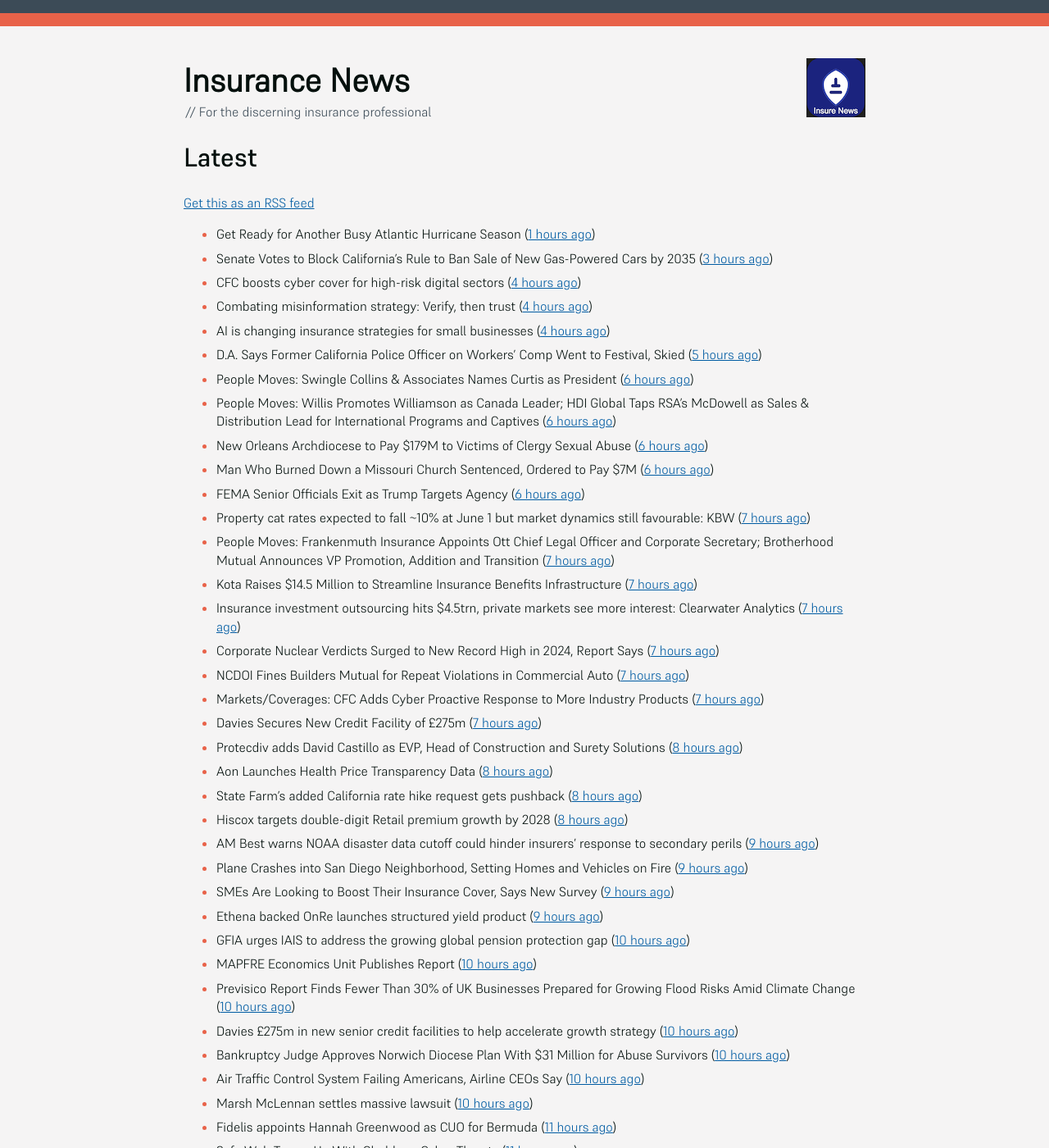
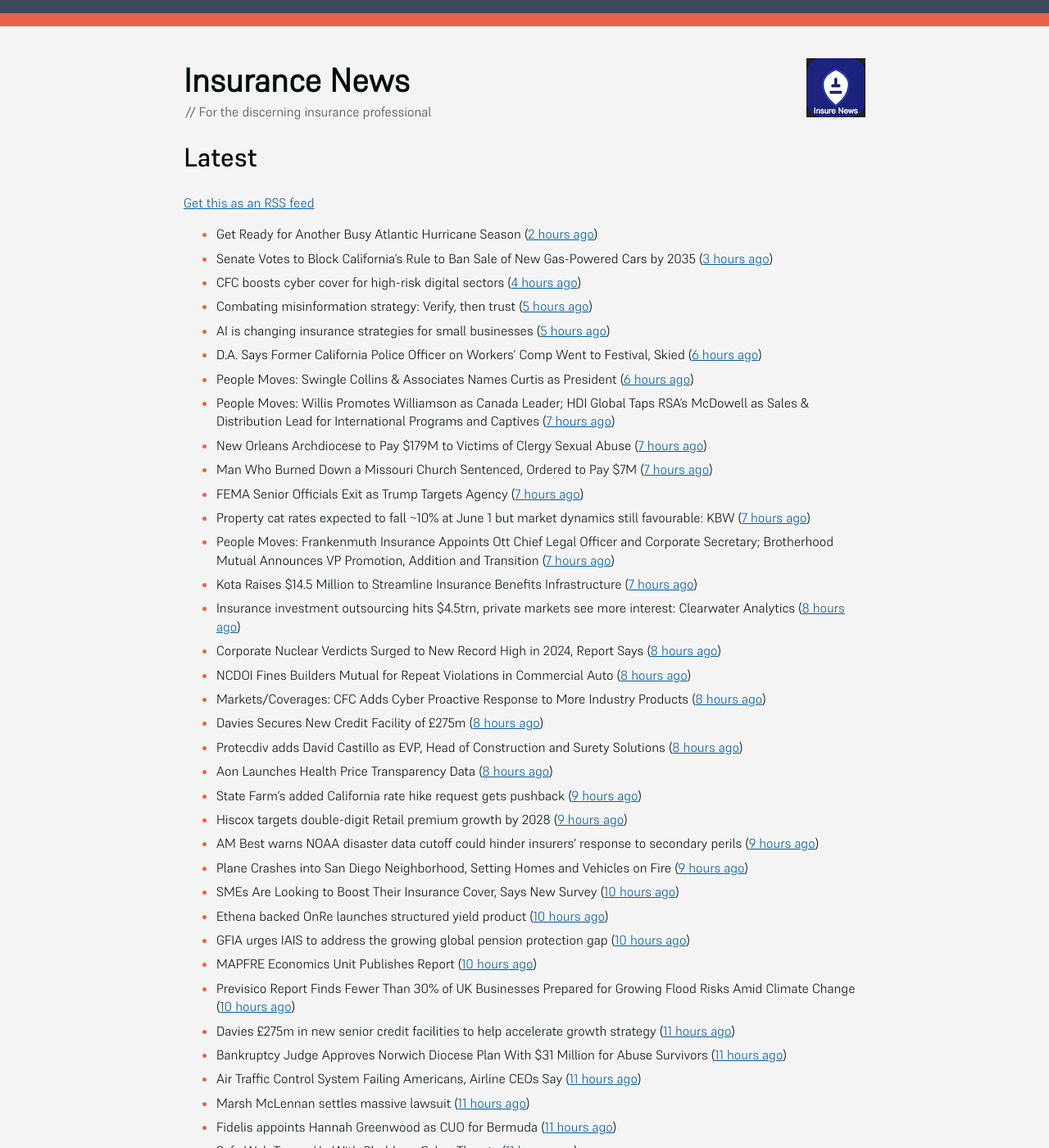
Before and after one commit to mat-0/feeds.thechels.uk, a Jekyll site: the page built from index.md, in a window 1280 px wide and 1400 px high. Shown: the whole window at 82% size. Built offline with Jekyll 4.4.1, drawn with Linux system fonts in a browser that asks for light colours; some of the changed text lies outside the part shown.

Commit message:
New Feed

```diff
--- a/index.md
+++ b/index.md
@@ -8,59 +8,59 @@ description: Latest Updates
 [Get this as an RSS feed](/feed.rss)
 
 <!-- news_marker starts -->
-- Get Ready for Another Busy Atlantic Hurricane Season ([1 hours ago](https://www.insurancejournal.com/news/national/2025/05/22/824899.htm))
+- Get Ready for Another Busy Atlantic Hurricane Season ([2 hours ago](https://www.insurancejournal.com/news/national/2025/05/22/824899.htm))
 - Senate Votes to Block California’s Rule to Ban Sale of New Gas-Powered Cars by 2035 ([3 hours ago](https://www.insurancejournal.com/news/west/2025/05/22/824884.htm))
 - CFC boosts cyber cover for high-risk digital sectors ([4 hours ago](https://www.insurancebusinessmag.com/uk/news/breaking-news/cfc-boosts-cyber-cover-for-highrisk-digital-sectors-536652.aspx))
-- Combating misinformation strategy: Verify, then trust ([4 hours ago](https://www.dig-in.com/opinion/strategies-for-fighting-misinformation))
-- AI is changing insurance strategies for small businesses ([4 hours ago](https://www.dig-in.com/opinion/ai-is-changing-insurance-strategies-for-small-businesses))
-- D.A. Says Former California Police Officer on Workers’ Comp Went to Festival, Skied ([5 hours ago](https://www.insurancejournal.com/news/west/2025/05/22/824698.htm))
+- Combating misinformation strategy: Verify, then trust ([5 hours ago](https://www.dig-in.com/opinion/strategies-for-fighting-misinformation))
+- AI is changing insurance strategies for small businesses ([5 hours ago](https://www.dig-in.com/opinion/ai-is-changing-insurance-strategies-for-small-businesses))
+- D.A. Says Former California Police Officer on Workers’ Comp Went to Festival, Skied ([6 hours ago](https://www.insurancejournal.com/news/west/2025/05/22/824698.htm))
 - People Moves: Swingle Collins & Associates Names Curtis as President ([6 hours ago](https://www.insurancejournal.com/news/southcentral/2025/05/22/824852.htm))
-- People Moves: Willis Promotes Williamson as Canada Leader; HDI Global Taps RSA’s McDowell as Sales & Distribution Lead for International Programs and Captives ([6 hours ago](https://www.insurancejournal.com/news/international/2025/05/22/824842.htm))
-- New Orleans Archdiocese to Pay $179M to Victims of Clergy Sexual Abuse ([6 hours ago](https://www.insurancejournal.com/news/southcentral/2025/05/22/824844.htm))
-- Man Who Burned Down a Missouri Church Sentenced, Ordered to Pay $7M ([6 hours ago](https://www.insurancejournal.com/news/midwest/2025/05/22/824838.htm))
-- FEMA Senior Officials Exit as Trump Targets Agency ([6 hours ago](https://www.insurancejournal.com/news/national/2025/05/22/824833.htm))
+- People Moves: Willis Promotes Williamson as Canada Leader; HDI Global Taps RSA’s McDowell as Sales & Distribution Lead for International Programs and Captives ([7 hours ago](https://www.insurancejournal.com/news/international/2025/05/22/824842.htm))
+- New Orleans Archdiocese to Pay $179M to Victims of Clergy Sexual Abuse ([7 hours ago](https://www.insurancejournal.com/news/southcentral/2025/05/22/824844.htm))
+- Man Who Burned Down a Missouri Church Sentenced, Ordered to Pay $7M ([7 hours ago](https://www.insurancejournal.com/news/midwest/2025/05/22/824838.htm))
+- FEMA Senior Officials Exit as Trump Targets Agency ([7 hours ago](https://www.insurancejournal.com/news/national/2025/05/22/824833.htm))
 - Property cat rates expected to fall ~10% at June 1 but market dynamics still favourable: KBW ([7 hours ago](https://www.reinsurancene.ws/property-cat-rates-expected-to-fall-10-at-june-1-but-market-dynamics-still-favourable-kbw/))
 - People Moves: Frankenmuth Insurance Appoints Ott Chief Legal Officer and Corporate Secretary; Brotherhood Mutual Announces VP Promotion, Addition and Transition ([7 hours ago](https://www.insurancejournal.com/news/midwest/2025/05/22/824823.htm))
 - Kota Raises $14.5 Million to Streamline Insurance Benefits Infrastructure ([7 hours ago](https://www.insurtechinsights.com/kota-raises-14-5-million-to-streamline-insurance-benefits-infrastructure/))
-- Insurance investment outsourcing hits $4.5trn, private markets see more interest: Clearwater Analytics ([7 hours ago](https://www.reinsurancene.ws/insurance-investment-outsourcing-hits-4-5trn-private-markets-see-more-interest-clearwater-analytics/))
-- Corporate Nuclear Verdicts Surged to New Record High in 2024, Report Says ([7 hours ago](https://www.insurancejournal.com/news/national/2025/05/22/824792.htm))
-- NCDOI Fines Builders Mutual for Repeat Violations in Commercial Auto ([7 hours ago](https://www.insurancejournal.com/news/southeast/2025/05/22/824808.htm))
-- Markets/Coverages: CFC Adds Cyber Proactive Response to More Industry Products ([7 hours ago](https://www.insurancejournal.com/news/national/2025/05/22/824804.htm))
-- Davies Secures New Credit Facility of £275m ([7 hours ago](https://insurance-edge.net/2025/05/22/davies-secures-new-credit-facility-of-275m/))
+- Insurance investment outsourcing hits $4.5trn, private markets see more interest: Clearwater Analytics ([8 hours ago](https://www.reinsurancene.ws/insurance-investment-outsourcing-hits-4-5trn-private-markets-see-more-interest-clearwater-analytics/))
+- Corporate Nuclear Verdicts Surged to New Record High in 2024, Report Says ([8 hours ago](https://www.insurancejournal.com/news/national/2025/05/22/824792.htm))
+- NCDOI Fines Builders Mutual for Repeat Violations in Commercial Auto ([8 hours ago](https://www.insurancejournal.com/news/southeast/2025/05/22/824808.htm))
+- Markets/Coverages: CFC Adds Cyber Proactive Response to More Industry Products ([8 hours ago](https://www.insurancejournal.com/news/national/2025/05/22/824804.htm))
+- Davies Secures New Credit Facility of £275m ([8 hours ago](https://insurance-edge.net/2025/05/22/davies-secures-new-credit-facility-of-275m/))
 - Protecdiv adds David Castillo as EVP, Head of Construction and Surety Solutions ([8 hours ago](https://www.reinsurancene.ws/protecdiv-adds-david-castillo-as-evp-head-of-construction-and-surety-solutions/))
 - Aon Launches Health Price Transparency Data ([8 hours ago](https://insurance-edge.net/2025/05/22/aon-launches-health-price-transparency-data/))
-- State Farm's added California rate hike request gets pushback ([8 hours ago](https://www.dig-in.com/news/state-farms-added-california-rate-hike-gets-pushback))
-- Hiscox targets double-digit Retail premium growth by 2028 ([8 hours ago](https://www.reinsurancene.ws/hiscox-targets-double-digit-retail-premium-growth-by-2028/))
+- State Farm's added California rate hike request gets pushback ([9 hours ago](https://www.dig-in.com/news/state-farms-added-california-rate-hike-gets-pushback))
+- Hiscox targets double-digit Retail premium growth by 2028 ([9 hours ago](https://www.reinsurancene.ws/hiscox-targets-double-digit-retail-premium-growth-by-2028/))
 - AM Best warns NOAA disaster data cutoff could hinder insurers’ response to secondary perils ([9 hours ago](https://www.reinsurancene.ws/am-best-warns-noaa-disaster-data-cutoff-could-hinder-insurers-response-to-secondary-perils/))
 - Plane Crashes into San Diego Neighborhood, Setting Homes and Vehicles on Fire ([9 hours ago](https://www.insurancejournal.com/news/west/2025/05/22/824787.htm))
-- SMEs Are Looking to Boost Their Insurance Cover, Says New Survey ([9 hours ago](https://insurance-edge.net/2025/05/22/smes-are-looking-to-boost-their-insurance-cover-says-new-survey/))
-- Ethena backed OnRe launches structured yield product ([9 hours ago](https://www.reinsurancene.ws/ethena-backed-onre-launches-structured-yield-product/))
+- SMEs Are Looking to Boost Their Insurance Cover, Says New Survey ([10 hours ago](https://insurance-edge.net/2025/05/22/smes-are-looking-to-boost-their-insurance-cover-says-new-survey/))
+- Ethena backed OnRe launches structured yield product ([10 hours ago](https://www.reinsurancene.ws/ethena-backed-onre-launches-structured-yield-product/))
 - GFIA urges IAIS to address the growing global pension protection gap ([10 hours ago](https://www.reinsurancene.ws/gfia-urges-iais-to-address-the-growing-global-pension-protection-gap/))
 - MAPFRE Economics Unit Publishes Report ([10 hours ago](https://insurance-edge.net/2025/05/22/mapfre-economics-unit-publishes-report/))
 - Previsico Report Finds Fewer Than 30% of UK Businesses Prepared for Growing Flood Risks Amid Climate Change ([10 hours ago](https://www.insurtechinsights.com/previsico-report-finds-fewer-than-30-of-uk-businesses-prepared-for-growing-flood-risks-amid-climate-change/))
-- Davies £275m in new senior credit facilities to help accelerate growth strategy ([10 hours ago](https://www.reinsurancene.ws/davies-275m-in-new-senior-credit-facilities-to-help-accelerate-growth-strategy/))
-- Bankruptcy Judge Approves Norwich Diocese Plan With $31 Million for Abuse Survivors ([10 hours ago](https://www.insurancejournal.com/news/east/2025/05/22/824771.htm))
-- Air Traffic Control System Failing Americans, Airline CEOs Say ([10 hours ago](https://www.insurancejournal.com/news/national/2025/05/22/824772.htm))
-- Marsh McLennan settles massive lawsuit ([10 hours ago](https://www.insurancebusinessmag.com/uk/news/legal-insights/marsh-mclennan-settles-massive-lawsuit-536579.aspx))
+- Davies £275m in new senior credit facilities to help accelerate growth strategy ([11 hours ago](https://www.reinsurancene.ws/davies-275m-in-new-senior-credit-facilities-to-help-accelerate-growth-strategy/))
+- Bankruptcy Judge Approves Norwich Diocese Plan With $31 Million for Abuse Survivors ([11 hours ago](https://www.insurancejournal.com/news/east/2025/05/22/824771.htm))
+- Air Traffic Control System Failing Americans, Airline CEOs Say ([11 hours ago](https://www.insurancejournal.com/news/national/2025/05/22/824772.htm))
+- Marsh McLennan settles massive lawsuit ([11 hours ago](https://www.insurancebusinessmag.com/uk/news/legal-insights/marsh-mclennan-settles-massive-lawsuit-536579.aspx))
 - Fidelis appoints Hannah Greenwood as CUO for Bermuda ([11 hours ago](https://www.reinsurancene.ws/fidelis-appoints-hannah-greenwood-as-cuo-for-bermuda/))
 - Safe Web Teams Up With Chubb on Cyber Threats ([11 hours ago](https://insurance-edge.net/2025/05/22/safe-web-teams-up-with-chubb-on-cyber-threats/))
-- Jim Lye named Head of Everest Global Markets ([11 hours ago](https://www.reinsurancene.ws/jim-lye-named-head-of-everest-global-markets/))
+- Jim Lye named Head of Everest Global Markets ([12 hours ago](https://www.reinsurancene.ws/jim-lye-named-head-of-everest-global-markets/))
 - Deals: BMS Group Buys Turkish Insurance Broking Firm ([12 hours ago](https://insurance-edge.net/2025/05/22/deals-bms-group-buys-turkish-insurance-broking-firm/))
 - Davies secures £275m for M&A and genAI investment ([12 hours ago](https://www.postonline.co.uk/claims/7957808/davies-secures-%C2%A3275m-for-ma-and-genai-investment))
 - The case for MBOs: Yutree's managing director urges brokers to rethink their future ([12 hours ago](https://www.insurancebusinessmag.com/uk/news/business-resilience/the-case-for-mbos-yutrees-managing-director-urges-brokers-to-rethink-their-future-536561.aspx))
-- Shifting the charity insurance mindset: how brokers can drive proactive risk protection ([12 hours ago](https://www.insurancebusinessmag.com/uk/news/non-profits/shifting-the-charity-insurance-mindset-how-brokers-can-drive-proactive-risk-protection-536560.aspx))
-- HDI Global sees strong start to 2025 despite catastrophe losses ([12 hours ago](https://www.insurancebusinessmag.com/uk/news/breaking-news/hdi-global-sees-strong-start-to-2025-despite-catastrophe-losses-536559.aspx))
-- New tax year welcomes record high IPT receipts ([12 hours ago](https://www.insurancebusinessmag.com/uk/news/breaking-news/new-tax-year-welcomes-record-high-ipt-receipts-536558.aspx))
-- Prudential Financial Taps Neutrinos to Expand Life Insurance Access for Underserved U.S. Markets ([12 hours ago](https://www.insurtechinsights.com/prudential-financial-taps-neutrinos-to-expand-life-insurance-access-for-underserved-u-s-markets/))
-- Generali posts growth across all segments in Q1 update ([12 hours ago](https://www.insurancebusinessmag.com/uk/news/breaking-news/generali-posts-growth-across-all-segments-in-q1-update-536552.aspx))
+- Shifting the charity insurance mindset: how brokers can drive proactive risk protection ([13 hours ago](https://www.insurancebusinessmag.com/uk/news/non-profits/shifting-the-charity-insurance-mindset-how-brokers-can-drive-proactive-risk-protection-536560.aspx))
+- HDI Global sees strong start to 2025 despite catastrophe losses ([13 hours ago](https://www.insurancebusinessmag.com/uk/news/breaking-news/hdi-global-sees-strong-start-to-2025-despite-catastrophe-losses-536559.aspx))
+- New tax year welcomes record high IPT receipts ([13 hours ago](https://www.insurancebusinessmag.com/uk/news/breaking-news/new-tax-year-welcomes-record-high-ipt-receipts-536558.aspx))
+- Prudential Financial Taps Neutrinos to Expand Life Insurance Access for Underserved U.S. Markets ([13 hours ago](https://www.insurtechinsights.com/prudential-financial-taps-neutrinos-to-expand-life-insurance-access-for-underserved-u-s-markets/))
+- Generali posts growth across all segments in Q1 update ([13 hours ago](https://www.insurancebusinessmag.com/uk/news/breaking-news/generali-posts-growth-across-all-segments-in-q1-update-536552.aspx))
 - STEP reacts to the Law Commission’s reform of wills, including recommendations that marriage will no longer revoke a will ([13 hours ago](https://ifamagazine.com/step-reacts-to-the-law-commissions-reform-of-wills-including-recommendations-that-marriage-will-no-longer-revoke-a-will/))
 - RSA targets 30-minute quotes using AI-driven platform ([13 hours ago](https://www.postonline.co.uk/commercial/7957756/rsa-targets-30-minute-quotes-using-ai-driven-platform))
-- King Risk Partners Expands Northeast Presence with Acquisition of Fidens Insurance Brokers ([13 hours ago](https://www.insurtechinsights.com/king-risk-partners-expands-northeast-presence-with-acquisition-of-fidens-insurance-brokers/))
+- King Risk Partners Expands Northeast Presence with Acquisition of Fidens Insurance Brokers ([14 hours ago](https://www.insurtechinsights.com/king-risk-partners-expands-northeast-presence-with-acquisition-of-fidens-insurance-brokers/))
 - Galjaard cautious of history repeating itself with returning competition ([14 hours ago](https://www.postonline.co.uk/news/7957781/galjaard-cautious-of-history-repeating-itself-with-returning-competition))
-- Thames Water Tops List of Firms Facing Criminal Probes Over Pollution ([14 hours ago](https://www.insurancejournal.com/news/international/2025/05/22/824751.htm))
-- Climeworks Is Cutting 22% of Staff as US Climate Backlash Hits Carbon Removal ([14 hours ago](https://www.insurancejournal.com/news/international/2025/05/22/824741.htm))
+- Thames Water Tops List of Firms Facing Criminal Probes Over Pollution ([15 hours ago](https://www.insurancejournal.com/news/international/2025/05/22/824751.htm))
+- Climeworks Is Cutting 22% of Staff as US Climate Backlash Hits Carbon Removal ([15 hours ago](https://www.insurancejournal.com/news/international/2025/05/22/824741.htm))
 - Aviva’s Storah urges homeowners to get gardens climate-ready ([15 hours ago](https://www.postonline.co.uk/personal/7957795/aviva%E2%80%99s-storah-urges-homeowners-to-get-gardens-climate-ready))
-- Scottish Widows turns to AI to speed up protection insurance claims and underwriting with Sprout.ai ([15 hours ago](https://ifamagazine.com/scottish-widows-turns-to-ai-to-speed-up-protection-insurance-claims-and-underwriting-with-sprout-ai/))
+- Scottish Widows turns to AI to speed up protection insurance claims and underwriting with Sprout.ai ([16 hours ago](https://ifamagazine.com/scottish-widows-turns-to-ai-to-speed-up-protection-insurance-claims-and-underwriting-with-sprout-ai/))
 - UK flash flood warning as risk gap exposed ([17 hours ago](https://www.insurancebusinessmag.com/uk/news/catastrophe/uk-flash-flood-warning-as-risk-gap-exposed-536538.aspx))
 - Aircraft Lessor SMBC’s Proceeds From Russian Jet Insurance Settlements Hit $1.4B ([17 hours ago](https://www.insurancejournal.com/news/international/2025/05/22/824738.htm))
 - Geo Underwriting partners up to boost agricultural clients ([17 hours ago](https://www.insurancebusinessmag.com/uk/news/property-insurance/geo-underwriting-partners-up-to-boost-agricultural-clients-536537.aspx))
```
